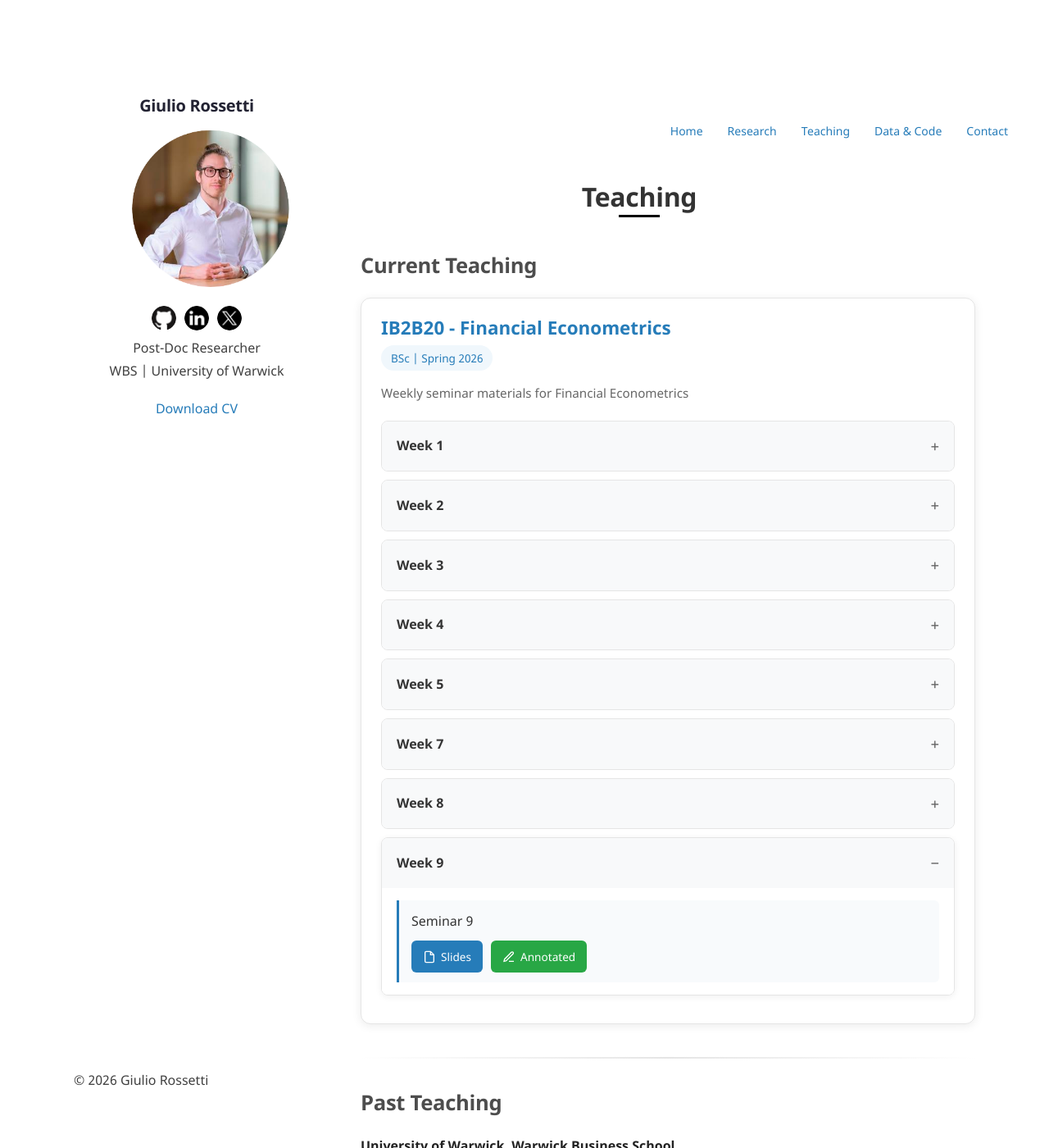
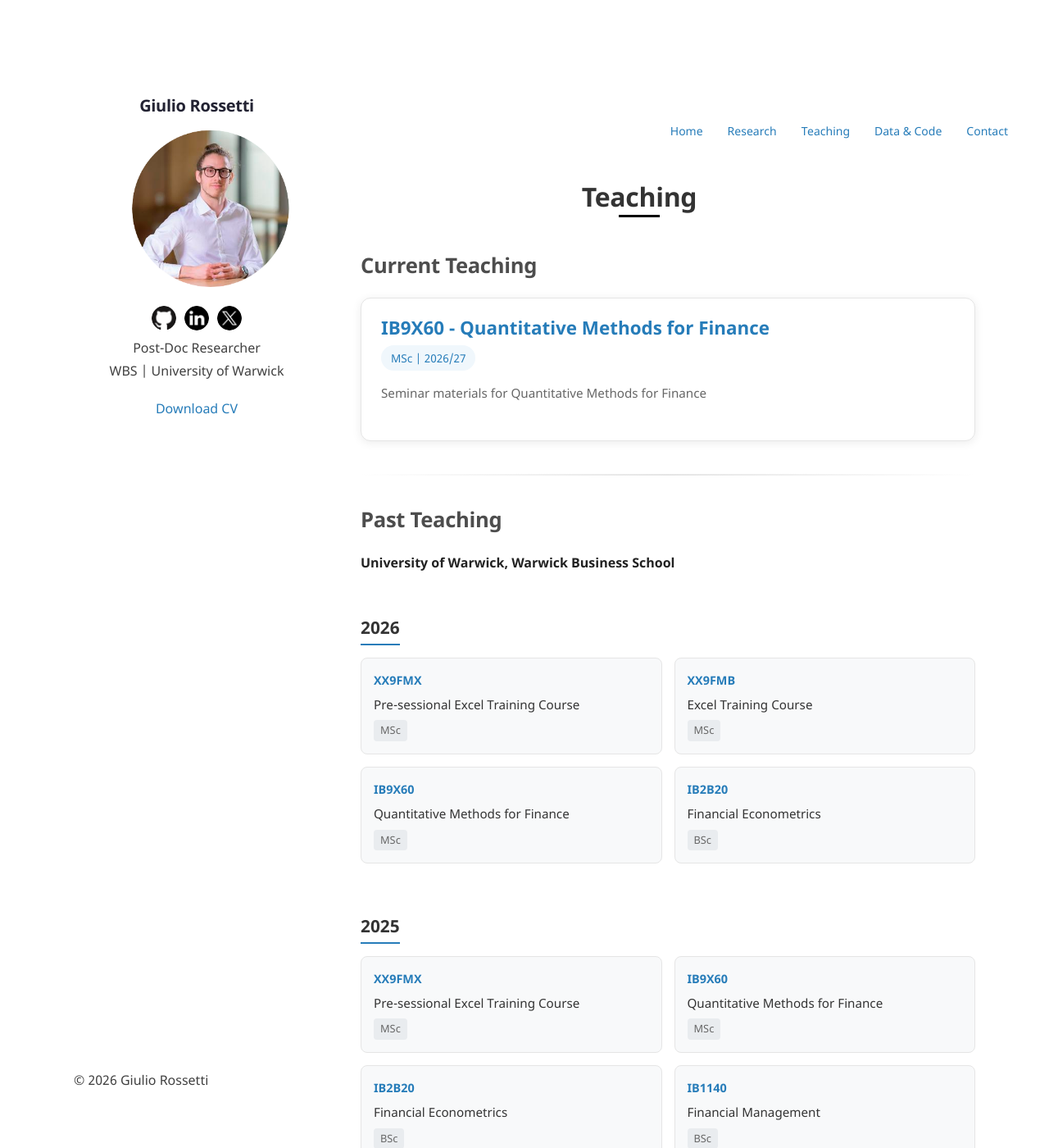
Before and after one commit to GiulioRossetti94/giuliorossetti94.github.io, a Jekyll site: the page built from teaching.md, in a window 1280 px wide and 1400 px high. Shown: the whole window at 82% size. Built offline with Jekyll 4.4.1, drawn with Linux system fonts in a browser that asks for light colours.

Commit message:
Teaching: show QMF 2026/27 as current course, remove FE slides
Co-Authored-By: Claude Opus 5.5 (1M context) <noreply@anthropic.com>

```diff
--- a/_data/teaching.yml
+++ b/_data/teaching.yml
@@ -3,62 +3,12 @@
 # To add a new week: copy a week block and update the values
 
 current_courses:
-  - code: IB2B20
-    name: Financial Econometrics
-    level: BSc
-    term: Spring 2026
-    description: "Weekly seminar materials for Financial Econometrics"
-    weeks:
-      - week: 1
-        topics:
-          - name: Primer in Matrix Algebra
-            slides: matrixalgebra.pdf
-            # annotated: matrixalgebra_annotated.pdf
-          - name: Seminar 1
-            slides: week1_GR.pdf
-            annotated: week1_GR_annot.pdf
-
-      - week: 2
-        topics:
-          - name: Seminar 2
-            slides: week2_GR.pdf
-            annotated: week2_GR_annot.pdf
-
-      - week: 3
-        topics:
-          - name: Seminar 3
-            slides: week3_GR.pdf
-            annotated: week3_GR_annot.pdf
-
-      - week: 4
-        topics:
-          - name: Seminar 4
-            slides: week4_GR.pdf
-            annotated: week4_GR_annot.pdf
-
-      - week: 5
-        topics:
-          - name: Seminar 5
-            slides: week5_GR.pdf
-            annotated: week5_GR_annot.pdf
-
-      - week: 7
-        topics:
-          - name: Seminar 7
-            slides: week7_GR.pdf
-            annotated: week7_GR_annot.pdf
-
-      - week: 8
-        topics:
-          - name: Seminar 8
-            slides: week8_GR.pdf
-            annotated: week8_GR_annot.pdf
-
-      - week: 9
-        topics:
-          - name: Seminar 9
-            slides: week9_GR.pdf
-            annotated: week9_GR_annot.pdf
+  - code: IB9X60
+    name: Quantitative Methods for Finance
+    level: MSc
+    term: 2026/27
+    description: "Seminar materials for Quantitative Methods for Finance"
+    weeks: []
 
 past_teaching:
   - year: 2026
--- a/teaching.md
+++ b/teaching.md
@@ -2,8 +2,8 @@
 layout: default
 title: Teaching
 permalink: /teaching/
-description: "Teaching experience and course materials by Giulio Rossetti at University of Warwick, including Financial Econometrics, Matrix Algebra, and Statistical Methods."
-keywords: "teaching, university of warwick, financial econometrics, matrix algebra, statistical methods, course materials"
+description: "Teaching experience and course materials by Giulio Rossetti at University of Warwick, including Quantitative Methods for Finance and Financial Econometrics."
+keywords: "teaching, university of warwick, quantitative methods for finance, financial econometrics, matrix algebra, statistical methods, course materials"
 ---
 
 {% if site.data.teaching.current_courses and site.data.teaching.current_courses.size > 0 %}
```
Also changed, not shown: 1 other file.
